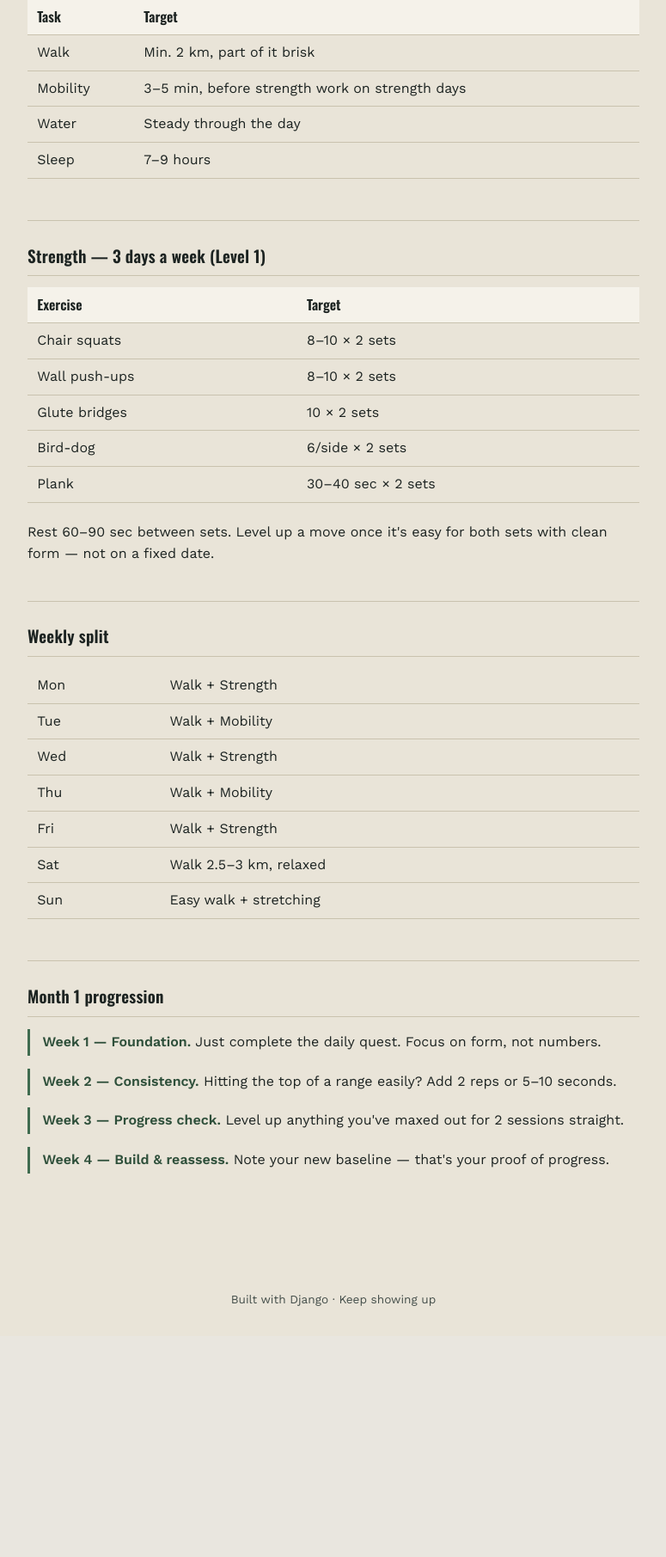
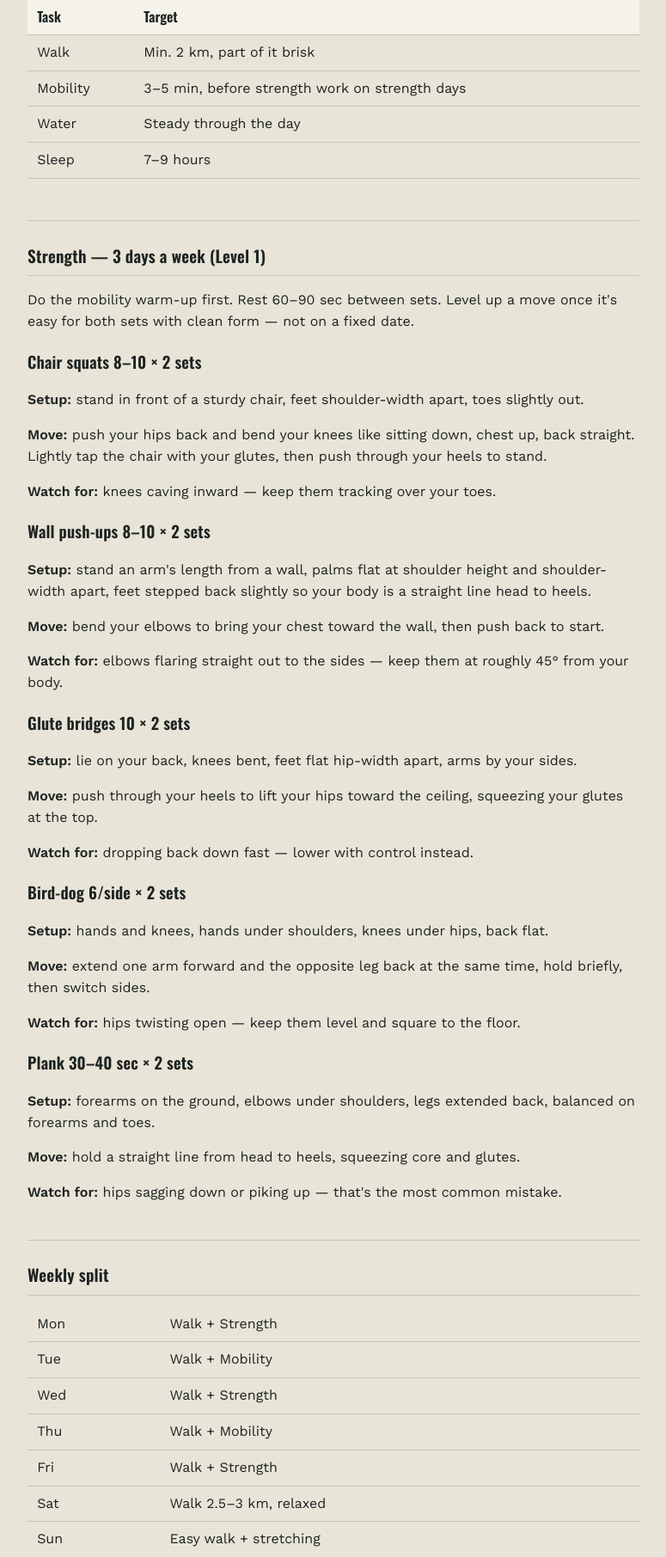
Before and after one commit to ShaikMusharaf5/Fitness, a Django app: page /plan/ in a window 1280 px wide. Shown: the part 278-2089 px from the top of the page at 86% size, without its empty margins (252-1027 px from the left). Before the commit the page ends 1797 px from the top, so only its background shows below. Run offline with Django 5.2, Linux system fonts and the light colour scheme.

Commit message:
Enhance strength training section with exercise details
Added detailed exercise descriptions and setup instructions for strength training.

```diff
--- a/quest/templates/quest/plan.html
+++ b/quest/templates/quest/plan.html
@@ -17,15 +17,42 @@
 
 <section class="block">
   <h2>Strength — 3 days a week (Level 1)</h2>
-  <table class="quest-table">
-    <tr><th>Exercise</th><th>Target</th></tr>
-    <tr><td>Chair squats</td><td>8–10 × 2 sets</td></tr>
-    <tr><td>Wall push-ups</td><td>8–10 × 2 sets</td></tr>
-    <tr><td>Glute bridges</td><td>10 × 2 sets</td></tr>
-    <tr><td>Bird-dog</td><td>6/side × 2 sets</td></tr>
-    <tr><td>Plank</td><td>30–40 sec × 2 sets</td></tr>
-  </table>
-  <p>Rest 60–90 sec between sets. Level up a move once it's easy for both sets with clean form — not on a fixed date.</p>
+  <p>Do the mobility warm-up first. Rest 60–90 sec between sets. Level up a move once it's easy for both sets with clean form — not on a fixed date.</p>
+
+  <div class="exercise">
+    <h3>Chair squats <span class="target">8–10 × 2 sets</span></h3>
+    <p><strong>Setup:</strong> stand in front of a sturdy chair, feet shoulder-width apart, toes slightly out.</p>
+    <p><strong>Move:</strong> push your hips back and bend your knees like sitting down, chest up, back straight. Lightly tap the chair with your glutes, then push through your heels to stand.</p>
+    <p><strong>Watch for:</strong> knees caving inward — keep them tracking over your toes.</p>
+  </div>
+
+  <div class="exercise">
+    <h3>Wall push-ups <span class="target">8–10 × 2 sets</span></h3>
+    <p><strong>Setup:</strong> stand an arm's length from a wall, palms flat at shoulder height and shoulder-width apart, feet stepped back slightly so your body is a straight line head to heels.</p>
+    <p><strong>Move:</strong> bend your elbows to bring your chest toward the wall, then push back to start.</p>
+    <p><strong>Watch for:</strong> elbows flaring straight out to the sides — keep them at roughly 45° from your body.</p>
+  </div>
+
+  <div class="exercise">
+    <h3>Glute bridges <span class="target">10 × 2 sets</span></h3>
+    <p><strong>Setup:</strong> lie on your back, knees bent, feet flat hip-width apart, arms by your sides.</p>
+    <p><strong>Move:</strong> push through your heels to lift your hips toward the ceiling, squeezing your glutes at the top.</p>
+    <p><strong>Watch for:</strong> dropping back down fast — lower with control instead.</p>
+  </div>
+
+  <div class="exercise">
+    <h3>Bird-dog <span class="target">6/side × 2 sets</span></h3>
+    <p><strong>Setup:</strong> hands and knees, hands under shoulders, knees under hips, back flat.</p>
+    <p><strong>Move:</strong> extend one arm forward and the opposite leg back at the same time, hold briefly, then switch sides.</p>
+    <p><strong>Watch for:</strong> hips twisting open — keep them level and square to the floor.</p>
+  </div>
+
+  <div class="exercise">
+    <h3>Plank <span class="target">30–40 sec × 2 sets</span></h3>
+    <p><strong>Setup:</strong> forearms on the ground, elbows under shoulders, legs extended back, balanced on forearms and toes.</p>
+    <p><strong>Move:</strong> hold a straight line from head to heels, squeezing core and glutes.</p>
+    <p><strong>Watch for:</strong> hips sagging down or piking up — that's the most common mistake.</p>
+  </div>
 </section>
 
 <section class="block">
```
